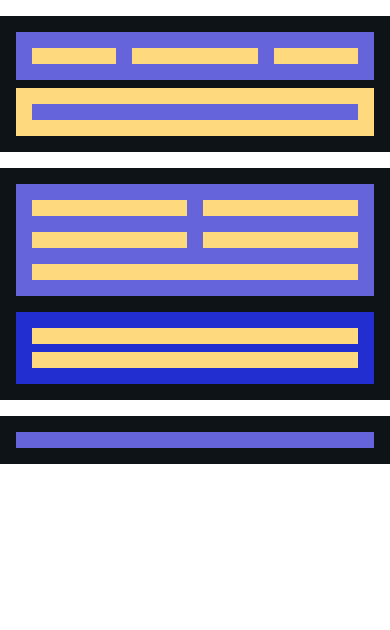
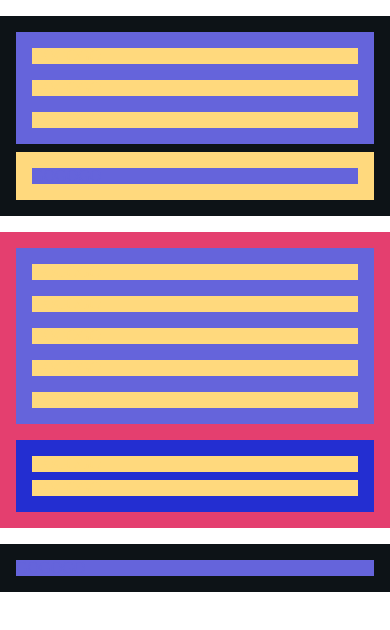
Before and after one commit to Txintxor/IT_academy_maquetacio, a plain HTML site: page nivell-1/index.html in a window 390 px wide. Drawn offline with Linux system fonts and the light colour scheme.

Commit message:
Exercici 3 Nivel 1

```diff
--- a/nivell-1/style.css
+++ b/nivell-1/style.css
@@ -174,3 +174,32 @@ p {
 		border-top: solid 1rem var(--black);
 	}
 }
+
+@media(max-width: 481px) {
+
+	.mainUl,
+	#ulSide {
+		flex-direction: column;
+
+	}
+	article {
+		padding-top: 1rem;
+	}
+
+	#mid,
+	.separateLi {
+		margin: 0;
+	}
+
+	.separateLi {
+		margin-bottom: 1rem;
+	}
+
+	main {
+		border: solid 1rem var(--fourth-color);
+	}
+
+	aside {
+		border-top: solid 1rem var(--fourth-color);
+	}
+}
```
